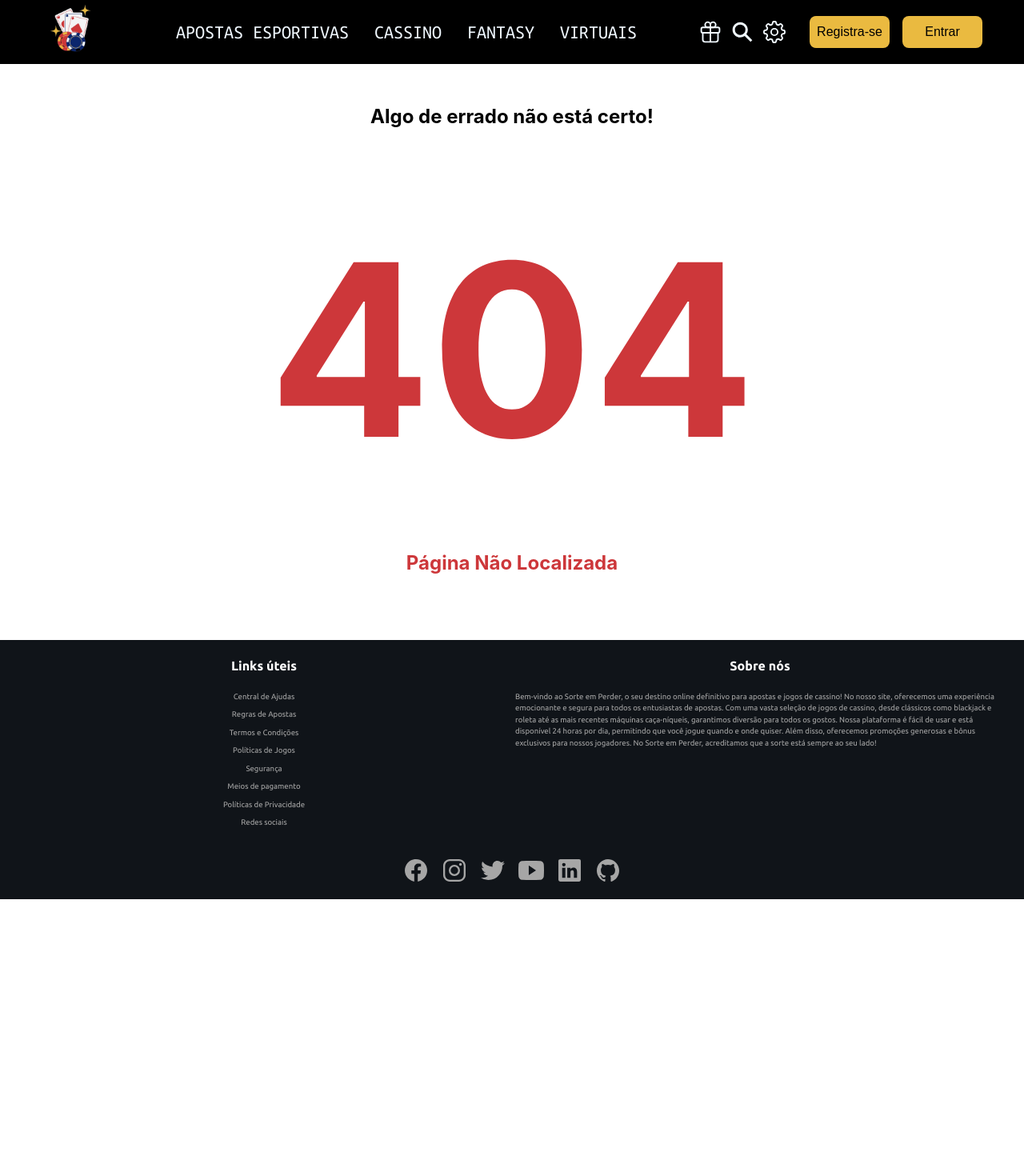
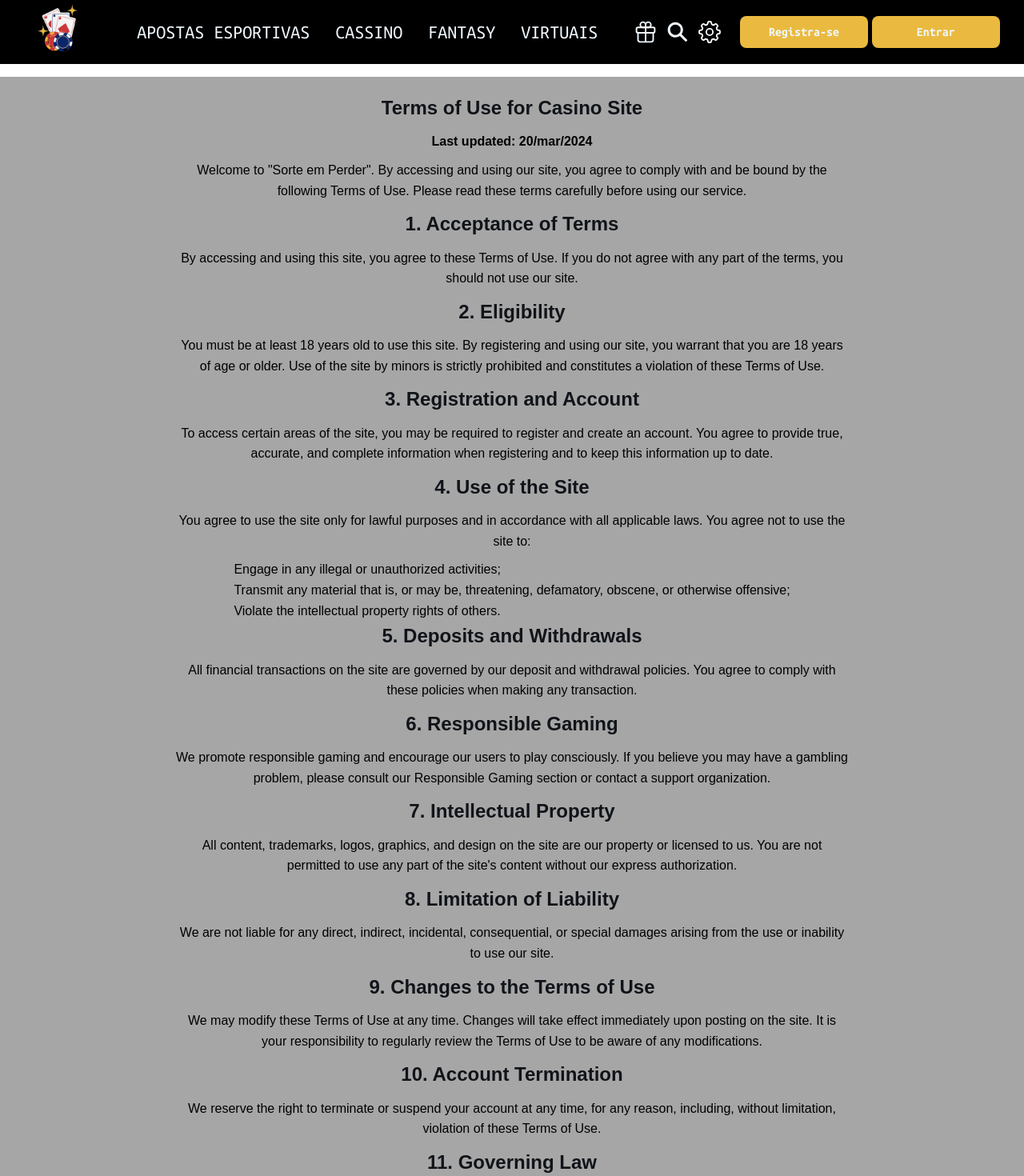
Before and after one commit to RomarioSantos-Oficial/Cassino.app, a React (Vite) app: page /Termos in a window 1280 px wide. Shown: the top 1470 px of the page at 80% size. Before the commit the page ends 1124 px from the top, so only its background shows below. Built offline with nearby package versions, Linux system fonts and the light colour scheme.

Commit message:
Redes social de Footer

```diff
--- a/src/components/Container/Container.module.css
+++ b/src/components/Container/Container.module.css
@@ -1,6 +1,6 @@
 .container {
     width: 100%;
-    height: 90vh;
+    height: auto;
 
     display: flex;
     flex-direction: column;
--- a/src/components/Footer/index.jsx
+++ b/src/components/Footer/index.jsx
@@ -1,3 +1,4 @@
+import { Link } from 'react-router-dom';
 import styles from './Footer.module.css';
 import { IoLogoFacebook, IoLogoInstagram, IoLogoTwitter, IoLogoYoutube, IoLogoLinkedin, IoLogoGithub } from "react-icons/io5";
 
@@ -7,14 +8,14 @@ function Footer() {
             <div className={styles.topSection}>
                 <div className={styles.link2}>
                     <h2>Links úteis</h2>
-                    <a href="">Central de Ajudas</a>
-                    <a href="">Regras de Apostas</a>
-                    <a href="">Termos e Condições</a>
-                    <a href="">Políticas de Jogos</a>
-                    <a href="">Segurança</a>
-                    <a href="">Meios de pagamento</a>
-                    <a href="">Políticas de Privacidade</a>
-                    <a href="">Redes sociais</a>
+                    <Link to="/ajudas">Central de Ajudas</Link >
+                    <Link to="/regras">Regras de Apostas</Link >
+                    <Link to="/termos">Termos e Condições</Link>
+                    <Link to="/Políticasdejogos">Políticas de Jogos</Link >
+                    <Link to="/Segurança">Segurança</Link >
+                    <Link to="/Meiosdepagamento">Meios de pagamento</Link >
+                    <Link to="/PolíticasdePrivacidade">Políticas de Privacidade</Link >
+                    <Link to="/Redessociais">Redes sociais</Link >
                 </div>
                 <div className={styles.aboutUs}>
                     <h2>Sobre nós</h2>
@@ -23,12 +24,12 @@ function Footer() {
             </div>
             <div className={styles.socias}>
                 <div className={styles.icons1}>
-                    <IoLogoFacebook className={styles.icon2} />
-                    <IoLogoInstagram className={styles.icon2}/>
-                    <IoLogoTwitter className={styles.icon2}/>
-                    <IoLogoYoutube className={styles.icon2}/>
-                    <IoLogoLinkedin className={styles.icon2}/>
-                    <IoLogoGithub className={styles.icon2}/>
+                    <a href="https://www.facebook.com/profile.php?id=61559557505574" target="_blank" rel="noopener noreferrer"><IoLogoFacebook className={styles.icon2} /></a>
+                    <a href="https://www.instagram.com/euoromario/" target="_blank" rel="noopener noreferrer"><IoLogoInstagram className={styles.icon2} /></a>
+                    <a href="https://x.com/RomarioSant0s" target="_blank" rel="noopener noreferrer"> <IoLogoTwitter className={styles.icon2} /></a>
+                    <a href="https://www.youtube.com/@romariosantos3835" target="_blank" rel="noopener noreferrer"> <IoLogoYoutube className={styles.icon2} /></a>
+                    <a href="https://www.linkedin.com/in/euoromario/" target="_blank" rel="noopener noreferrer"><IoLogoLinkedin className={styles.icon2} /></a>
+                    <a href="https://github.com/RomarioDevs" target="_blank" rel="noopener noreferrer"> <IoLogoGithub className={styles.icon2} /></a>
                 </div>
             </div>
         </footer>
--- a/src/components/Header/Header.module.css
+++ b/src/components/Header/Header.module.css
@@ -28,7 +28,6 @@
     height: 5.5rem;
 }
 
-
 .buscar1 {
     display: flex;
     height: 40%;
@@ -42,7 +41,6 @@
 }
 
 .icon {
-
     padding: 0.3rem;
     font-size: 2.5rem;
     cursor: pointer;
@@ -58,26 +56,28 @@
     padding: 1rem;
 }
 
-.entrar,
-.registar {
+.buttonsHome .entrar,
+.buttonsHome .registar {
+    width: 160px;
     height: 40px;
-    margin: 0.5rem;
-    width: 100px;
-    font-size: 16px;
-    font-weight: 545;
+    font-size: 1rem; /* Tamanho da fonte reduzido */
+    font-weight: bold;
+    border-radius: 8px;
+    background-color: var(--yellow);
     cursor: pointer;
-    background-color: var(--yellow);
-    transition: .5s;
-    border-radius: 8px;
+    display: flex;
+    align-items: center;
+    justify-content: center;
+    text-decoration: none;
+    margin: .15rem;
 }
 
-.entrar:hover {
+.buttonsHome .entrar:hover {
     background-color: var(--green);
     color: rgb(57, 57, 58);
 }
 
-
-.registar:hover {
+.buttonsHome .registar:hover {
     background-color: #CD373A;
     color: aliceblue;
 }
--- a/src/components/Header/index.jsx
+++ b/src/components/Header/index.jsx
@@ -1,18 +1,16 @@
-import Logo from "../../assets/icons/logo.png"
-import styles from "./Header.module.css"
+import React from 'react';
+import Logo from "../../assets/icons/logo.png";
+import styles from "./Header.module.css";
 import { IoGiftOutline, IoSearchSharp } from "react-icons/io5";
 import { GoGear } from "react-icons/go";
 import { Link } from "react-router-dom";
 
-
-function Header (){
-    return(
-        <>
+function Header() {
+    return (
         <header className={styles.header}>
             <Link to="/">
-                     <img  className={styles.logo}  src={Logo} alt="Logo do cassino sorte em peder" />
+                <img className={styles.logo} src={Logo} alt="Logo do cassino sorte em perder" />
             </Link>
-
             <nav className={styles.home}>
                 <Link to="/bets">APOSTAS ESPORTIVAS</Link>
                 <Link to="/cassino">CASSINO</Link>
@@ -22,18 +20,16 @@ function Header (){
             <div className={styles.buscar1}>
                 <div className={styles.icons}>
                     <IoGiftOutline className={styles.icon} />
-                    <IoSearchSharp className={styles.icon}/>
-                    <GoGear className={styles.icon}/>
+                    <IoSearchSharp className={styles.icon} />
+                    <GoGear className={styles.icon} />
                 </div>
                 <div className={styles.buttonsHome}>
-                        <button className={styles.registar}>Registra-se</button>
-                        <button className={styles.entrar}>Entrar</button>
+                    <Link to="/registar" className={styles.registar}>Registra-se</Link>
+                    <Link to="/entrar" className={styles.entrar}>Entrar</Link>
                 </div>
             </div>
-
         </header>
-        </>
-    )
+    );
 }
 
-export default Header
+export default Header;
--- /dev/null
+++ b/src/pages/TermsofUse/TermsOfUse.module.css
@@ -0,0 +1,25 @@
+.termsOfUse {
+    font-family: Arial, sans-serif;
+    line-height: 1.6;
+    margin: auto;
+    text-align: center;
+    background-color: var(--gray1);
+    padding: 20px;
+}
+
+.termsOfUse h1, .termsOfUse h2 {
+    color: var(--gray2);
+}
+
+.termsOfUse p {
+    margin: 10px 200px;
+}
+
+.termsOfUse ul {
+    list-style-type: none;
+    padding: 0;
+    text-align: left;
+    display: inline-block;
+    margin: 0 auto; /* Centraliza a lista */
+    width: fit-content; /* Ajusta a largura ao conteúdo */
+}
--- /dev/null
+++ b/src/pages/TermsofUse/index.jsx
@@ -0,0 +1,55 @@
+import React from 'react';
+import styles from './TermsOfUse.module.css';
+
+function TermsOfUse() {
+    return (
+        <div className={styles.termsOfUse}>
+            <h1>Terms of Use for Casino Site</h1>
+            <p><strong>Last updated: 20/mar/2024</strong></p>
+            <p>Welcome to "Sorte em Perder". By accessing and using our site, you agree to comply with and be bound by the following Terms of Use. Please read these terms carefully before using our service.</p>
+
+            <h2>1. Acceptance of Terms</h2>
+            <p>By accessing and using this site, you agree to these Terms of Use. If you do not agree with any part of the terms, you should not use our site.</p>
+
+            <h2>2. Eligibility</h2>
+            <p>You must be at least 18 years old to use this site. By registering and using our site, you warrant that you are 18 years of age or older. Use of the site by minors is strictly prohibited and constitutes a violation of these Terms of Use.</p>
+
+            <h2>3. Registration and Account</h2>
+            <p>To access certain areas of the site, you may be required to register and create an account. You agree to provide true, accurate, and complete information when registering and to keep this information up to date.</p>
+
+            <h2>4. Use of the Site</h2>
+            <p>You agree to use the site only for lawful purposes and in accordance with all applicable laws. You agree not to use the site to:</p>
+            <ul>
+                <li>Engage in any illegal or unauthorized activities;</li>
+                <li>Transmit any material that is, or may be, threatening, defamatory, obscene, or otherwise offensive;</li>
+                <li>Violate the intellectual property rights of others.</li>
+            </ul>
+
+            <h2>5. Deposits and Withdrawals</h2>
+            <p>All financial transactions on the site are governed by our deposit and withdrawal policies. You agree to comply with these policies when making any transaction.</p>
+
+            <h2>6. Responsible Gaming</h2>
+            <p>We promote responsible gaming and encourage our users to play consciously. If you believe you may have a gambling problem, please consult our Responsible Gaming section or contact a support organization.</p>
+
+            <h2>7. Intellectual Property</h2>
+            <p>All content, trademarks, logos, graphics, and design on the site are our property or licensed to us. You are not permitted to use any part of the site's content without our express authorization.</p>
+
+            <h2>8. Limitation of Liability</h2>
+            <p>We are not liable for any direct, indirect, incidental, consequential, or special damages arising from the use or inability to use our site.</p>
+
+            <h2>9. Changes to the Terms of Use</h2>
+            <p>We may modify these Terms of Use at any time. Changes will take effect immediately upon posting on the site. It is your responsibility to regularly review the Terms of Use to be aware of any modifications.</p>
+
+            <h2>10. Account Termination</h2>
+            <p>We reserve the right to terminate or suspend your account at any time, for any reason, including, without limitation, violation of these Terms of Use.</p>
+
+            <h2>11. Governing Law</h2>
+            <p>These Terms of Use are governed by and construed in accordance with the laws of [country/state]. You agree to submit to the exclusive jurisdiction of the courts of [country/state].</p>
+
+            <h2>12. Contact</h2>
+            <p>If you have any questions about these Terms of Use, please contact us at [contact email].</p>
+        </div>
+    );
+}
+
+export default TermsOfUse;
--- a/src/routes.jsx
+++ b/src/routes.jsx
@@ -6,6 +6,7 @@ import Bets from "./pages/Bets";
 import Virtual from "./pages/Virtuais";
 import Cassino from "./pages/Cassino";
 import Fantasy from "./pages/Fantasy";
+import TermsOfUse from "./pages/TermsofUse";
 
 function AppRoutes() {
     return (
@@ -18,6 +19,7 @@ function AppRoutes() {
                     <Route path="/Virtual" element={<Virtual />}></Route>
                     <Route path="/Cassino" element={<Cassino />}></Route>
                     <Route path="/Fantasy" element={<Fantasy />}></Route>
+                    <Route path="/Termos" element={<TermsOfUse />}></Route>
                 </Route>
             </Routes>
         </BrowserRouter>
```
Also changed, not shown: src/App.jsx (+4 -5 lines). Lines whose indentation alone changed are shown as unchanged.
